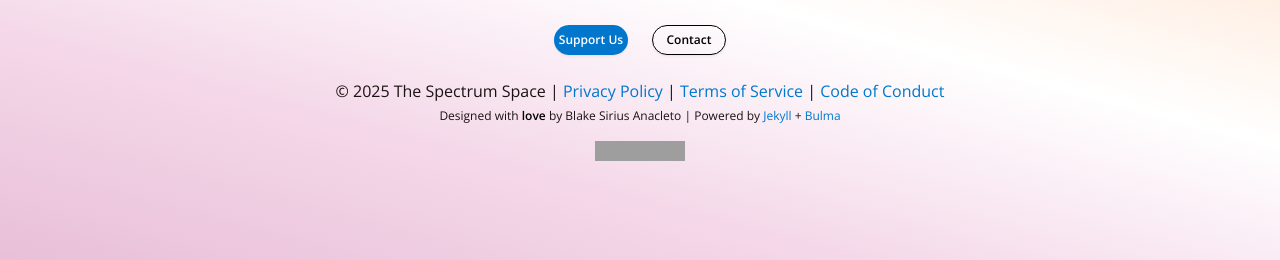
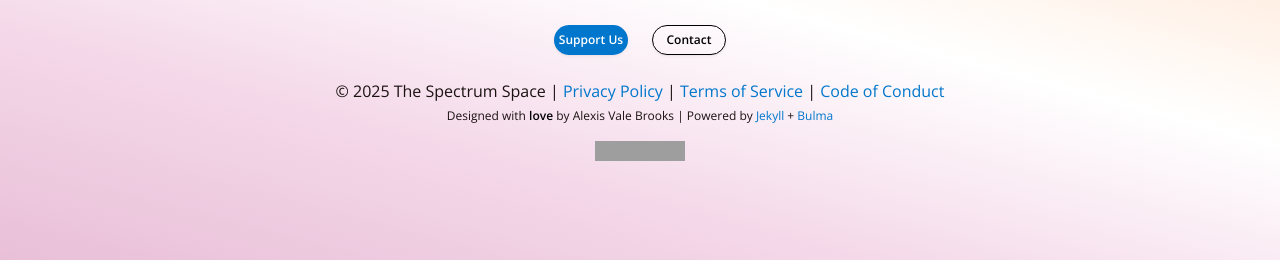
Before and after one commit to TheSiriusSystem/The-Spectrum-Space, a Jekyll site: the page built from index.html, in a window 1280 px wide and 900 px high, scrolled down 6916 px. Shown: the part 637-897 px from the top of the window. Built offline with Jekyll 4.4.1, drawn with Linux system fonts in a browser that asks for light colours; nearby versions of some CDN libraries; grey boxes are pictures that could not be loaded.

Commit message:
Update author

```diff
--- a/_config.yml
+++ b/_config.yml
@@ -3,7 +3,7 @@ title: The Spectrum Space
 description: A safe and empowering space for LGBTQ+ voices and mental health awareness.
 keywords: LGBTQ+, LGBTQ+ mental health, queer community, mental health resources, pride support, transgender support, bisexual community, non-binary support, queer mental health, LGBTQ+ safe space, inclusive community, mental wellness LGBTQ+, LGBTQ+ blog, queer identities, gender diversity, LGBTQ+ support network, mental health awareness, LGBTQ+ advocacy, coming out support, LGBTQ+ positivity
 image: https://the-spectrum-space.netlify.app/assets/images/site-image.jpg
-author: Blake Sirius Anacleto
+author: Alexis Vale Brooks
 og-author: https://www.facebook.com/SoftwareEngineerBlake/
 x-creator: "@TheSiriusSystem"
 
```
